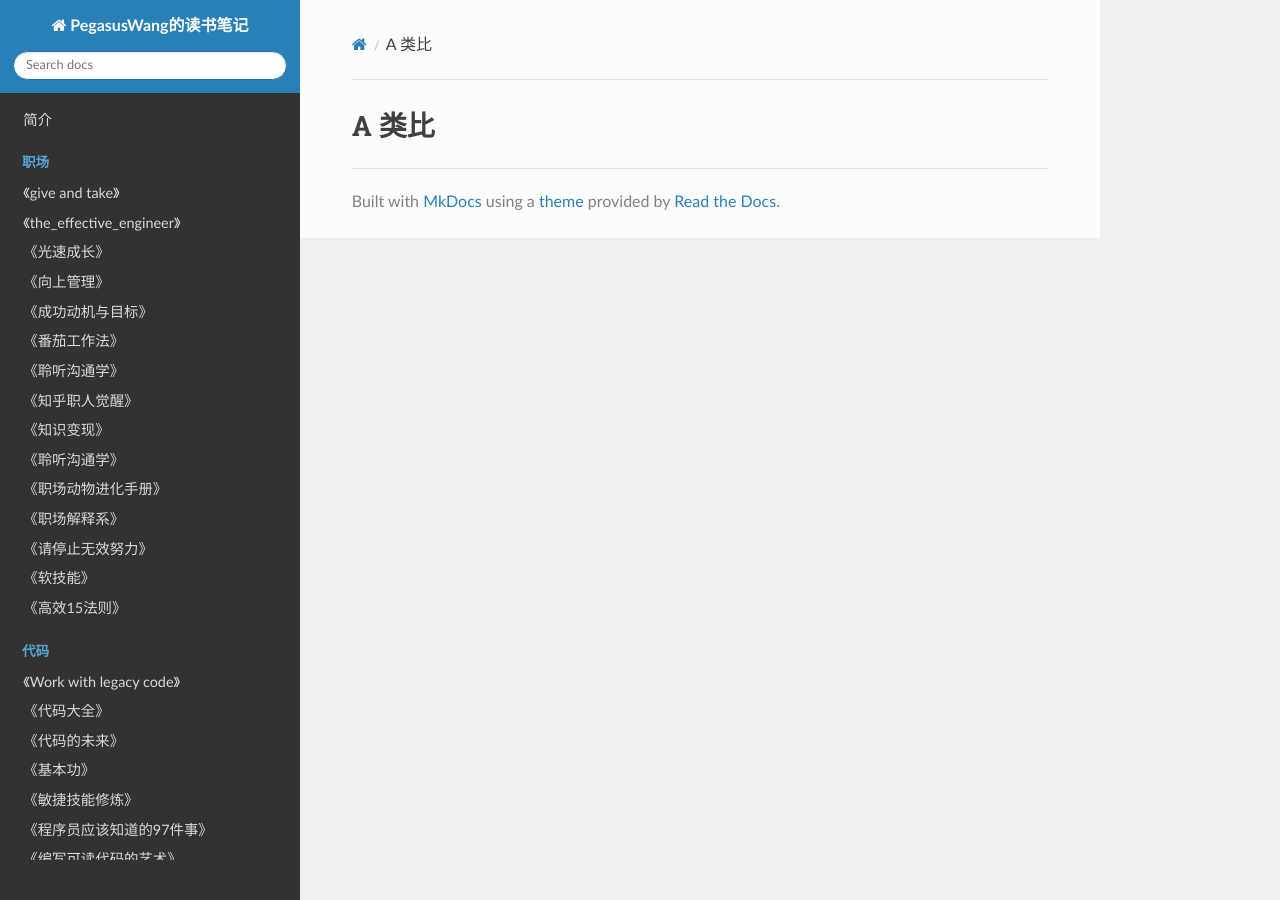
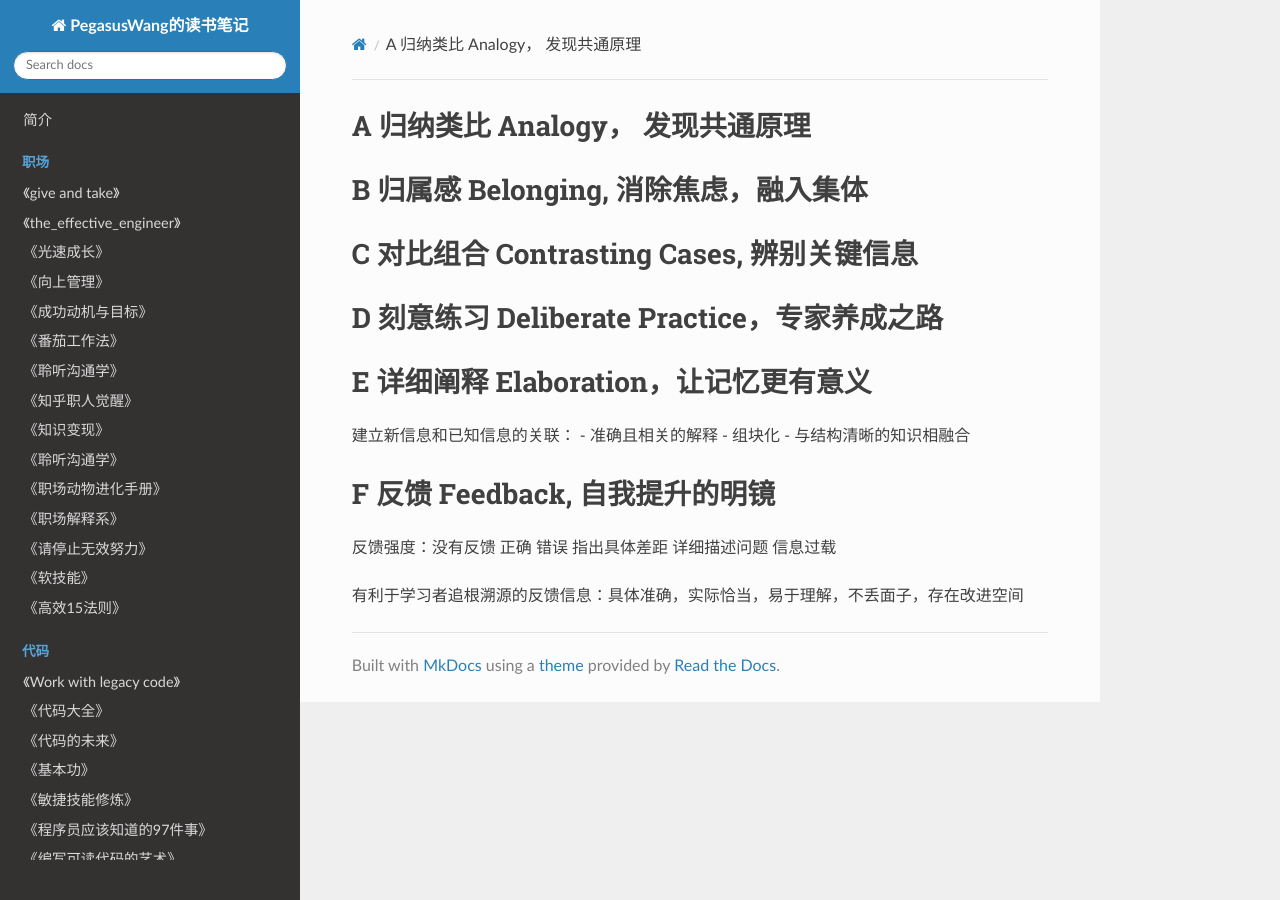
Before and after one commit to PegasusWang/booknotes, an MkDocs documentation site: the page built from docs/思维认知/科学学习.md, in a window 1280 px wide. Built offline with MkDocs 1.6.1, drawn with Linux system fonts in a browser that asks for light colours; nearby versions of some CDN libraries; old or Windows-style settings are respelled for this version of MkDocs.

Commit message:
科学学习

```diff
--- a/docs/思维认知/科学学习.md
+++ b/docs/思维认知/科学学习.md
@@ -1 +1,19 @@
-# A 类比
+# A 归纳类比 Analogy， 发现共通原理
+
+# B 归属感 Belonging, 消除焦虑，融入集体
+
+# C 对比组合 Contrasting Cases, 辨别关键信息
+
+# D 刻意练习 Deliberate Practice，专家养成之路
+
+# E 详细阐释 Elaboration，让记忆更有意义
+建立新信息和已知信息的关联：
+- 准确且相关的解释
+- 组块化
+- 与结构清晰的知识相融合
+
+# F 反馈 Feedback, 自我提升的明镜
+
+反馈强度：没有反馈 正确 错误 指出具体差距 详细描述问题 信息过载
+
+有利于学习者追根溯源的反馈信息：具体准确，实际恰当，易于理解，不丢面子，存在改进空间
```
